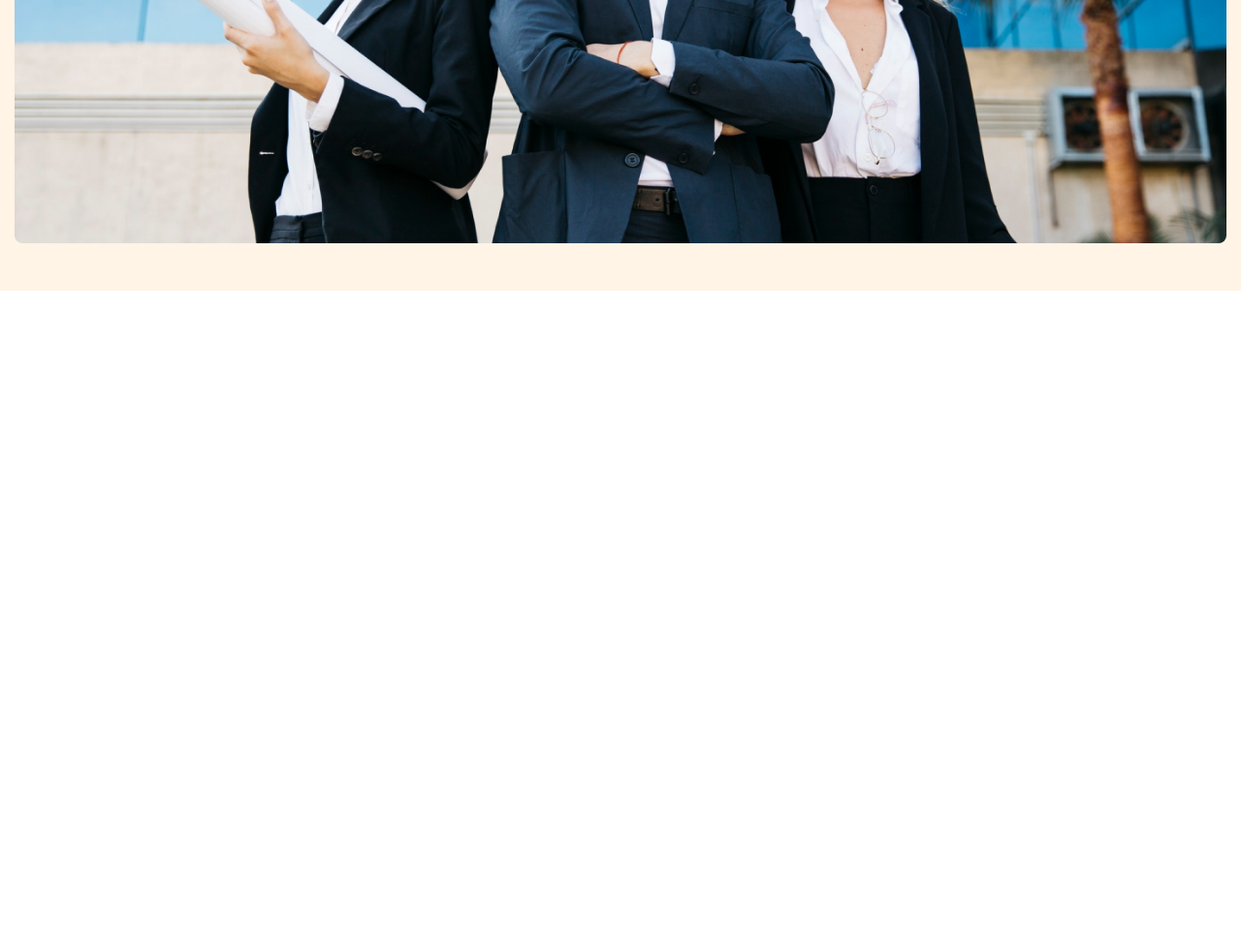
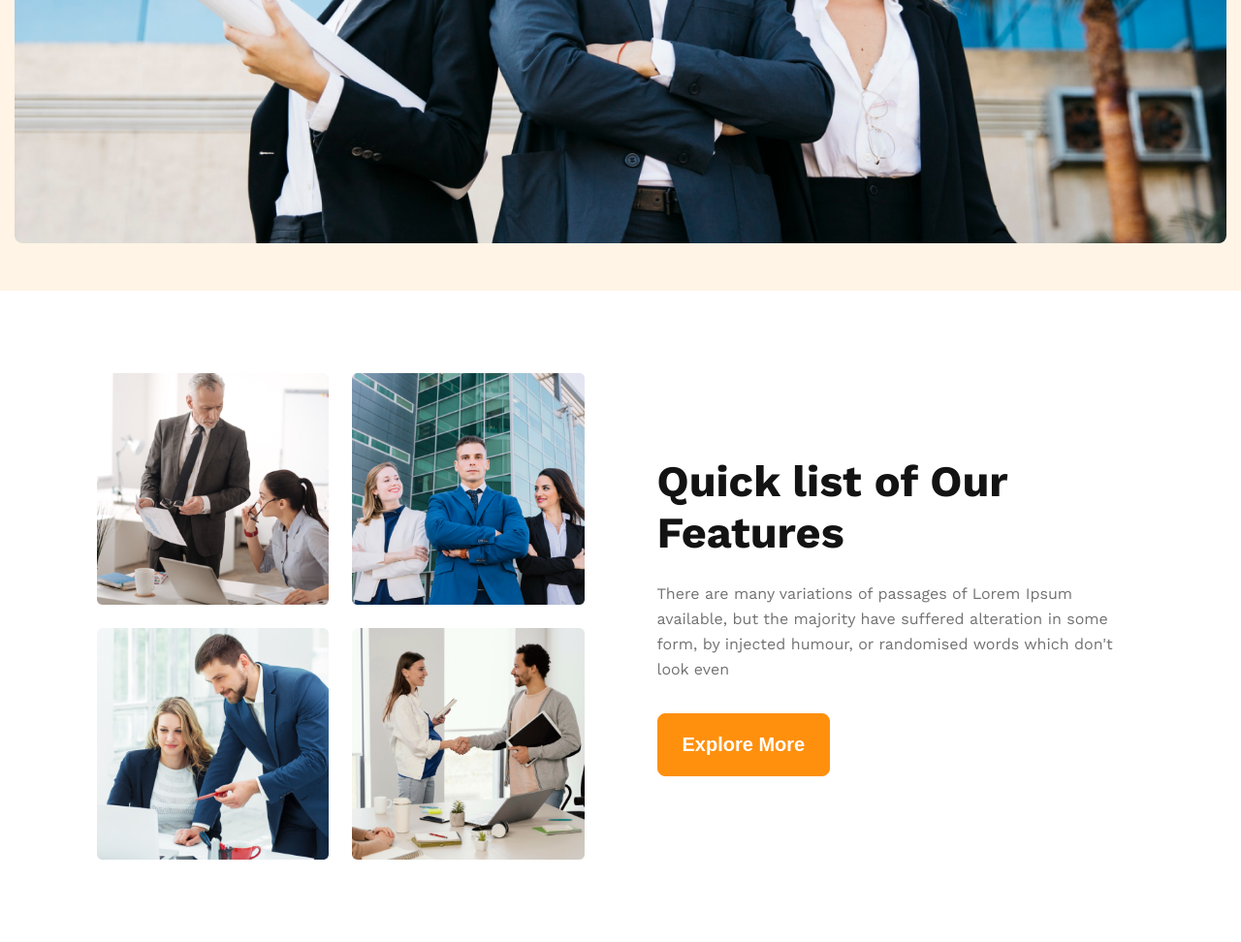
Before and after one commit to yasin-arft/G3-Architect, a plain HTML site: page index.html in a window 1280 px wide. Shown: the part 880-1852 px from the top of the page at 97% size. Before the commit the page ends 1180 px from the top, so only its background shows below. Drawn offline with nearby package versions, Linux system fonts and the light colour scheme.

Commit message:
team section added

```diff
--- a/index.html
+++ b/index.html
@@ -52,6 +52,30 @@
   </header>
 
   <!-- header end -->
+
+  <!-- main start -->
+
+  <main>
+    <!-- team section start -->
+    <section class="team">
+      <div class="team-img">
+        <img src="images/team1.png" alt="Team image">
+        <img src="images/team2.png" alt="Team image">
+        <img src="images/team3.png" alt="Team image">
+        <img src="images/team4.png" alt="Team image">
+      </div>
+      <div class="team-info">
+        <h2 class="section-title">Quick list of Our Features</h2>
+        <p class="section-desc">
+          There are many variations of passages of Lorem Ipsum available, but the majority have suffered alteration in some form, by injected humour, or randomised words which don't look even
+        </p>
+        <button class="btn-primary">Explore more</button>
+      </div>
+    </section>
+    <!-- team section end -->
+  </main>
+
+  <!-- main end -->
 </body>
 
 </html>
--- a/styles/architect.css
+++ b/styles/architect.css
@@ -26,7 +26,8 @@ body {
 
 /* resuable */
 
-.container {
+.container,
+main {
   max-width: 147rem;
   padding: 0 1.5rem;
   margin: auto;
@@ -115,3 +116,26 @@ nav li a {
   width: 100%;
   border-radius: 8px;
 }
+
+/* team section */
+
+.team {
+  display: flex;
+  align-items: center;
+  gap: 7.5rem;
+  padding: 8.5rem;
+}
+
+.team > div {
+  flex: 1;
+}
+
+.team-img {
+  display: grid;
+  grid-template-columns: repeat(2, 1fr);
+  gap: 2.4rem;
+}
+
+.team-img img {
+  width: 100%;
+}
```
